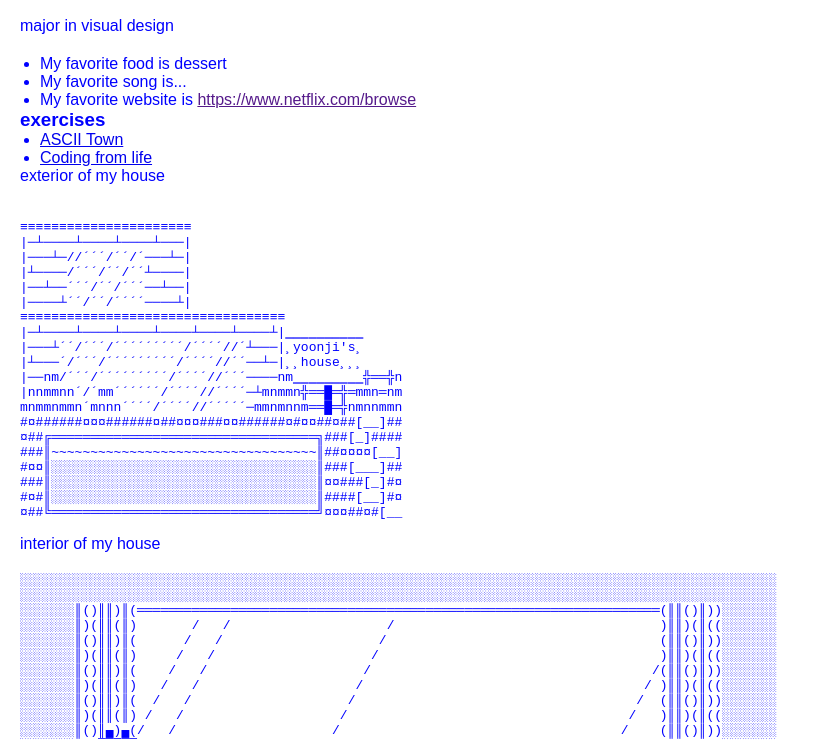
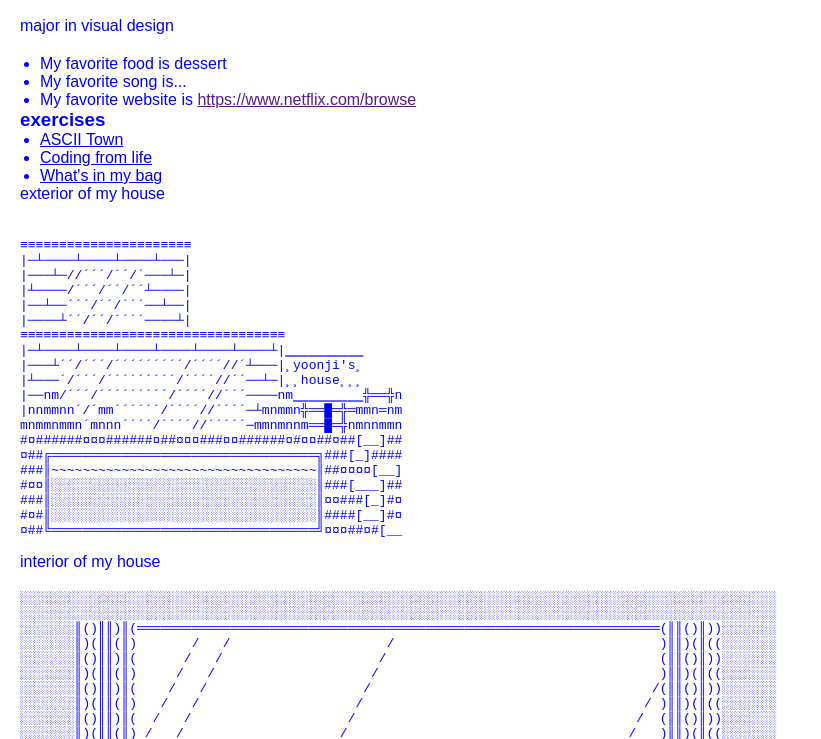
Before and after one commit to abcbbda/UIDesign1, a plain HTML site: page index.html in a window 1280 px wide. Shown: the part 61-800 px from the top of the page, without its empty margins (0-821 px from the left). Drawn offline with Linux system fonts and the light colour scheme.

Commit message:
helloworld

```diff
--- a/index.html
+++ b/index.html
@@ -35,6 +35,10 @@
 
       <ul>
         <li><a href="codingfromlife/index.html" class="works">Coding from life</a></li>
+      </ul>
+
+      <ul>
+        <li><a href="what's in my bag/index.html" class="works">What's in my bag</a></li>
       </ul>
 
 
```
Also changed, not shown: 2 other files.
